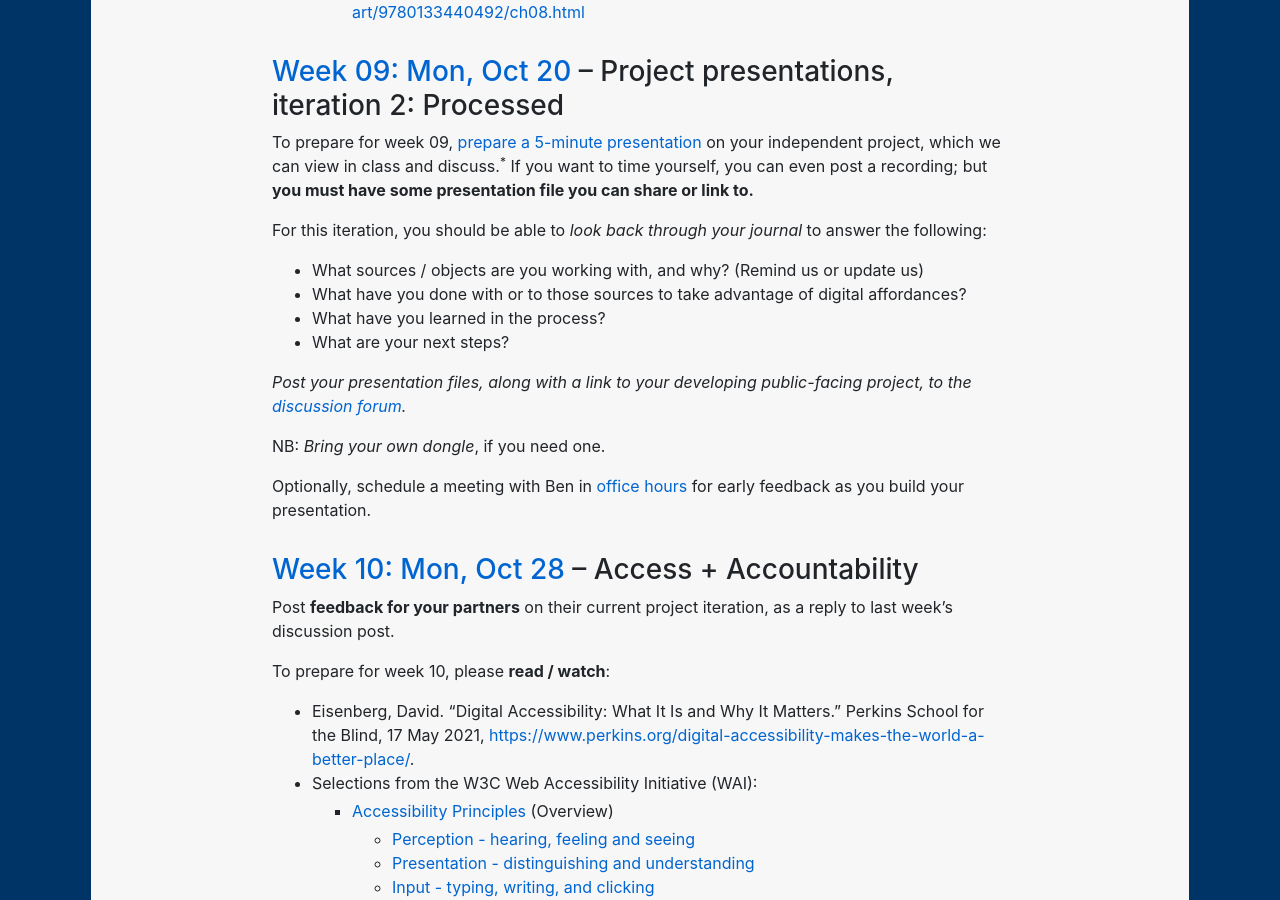
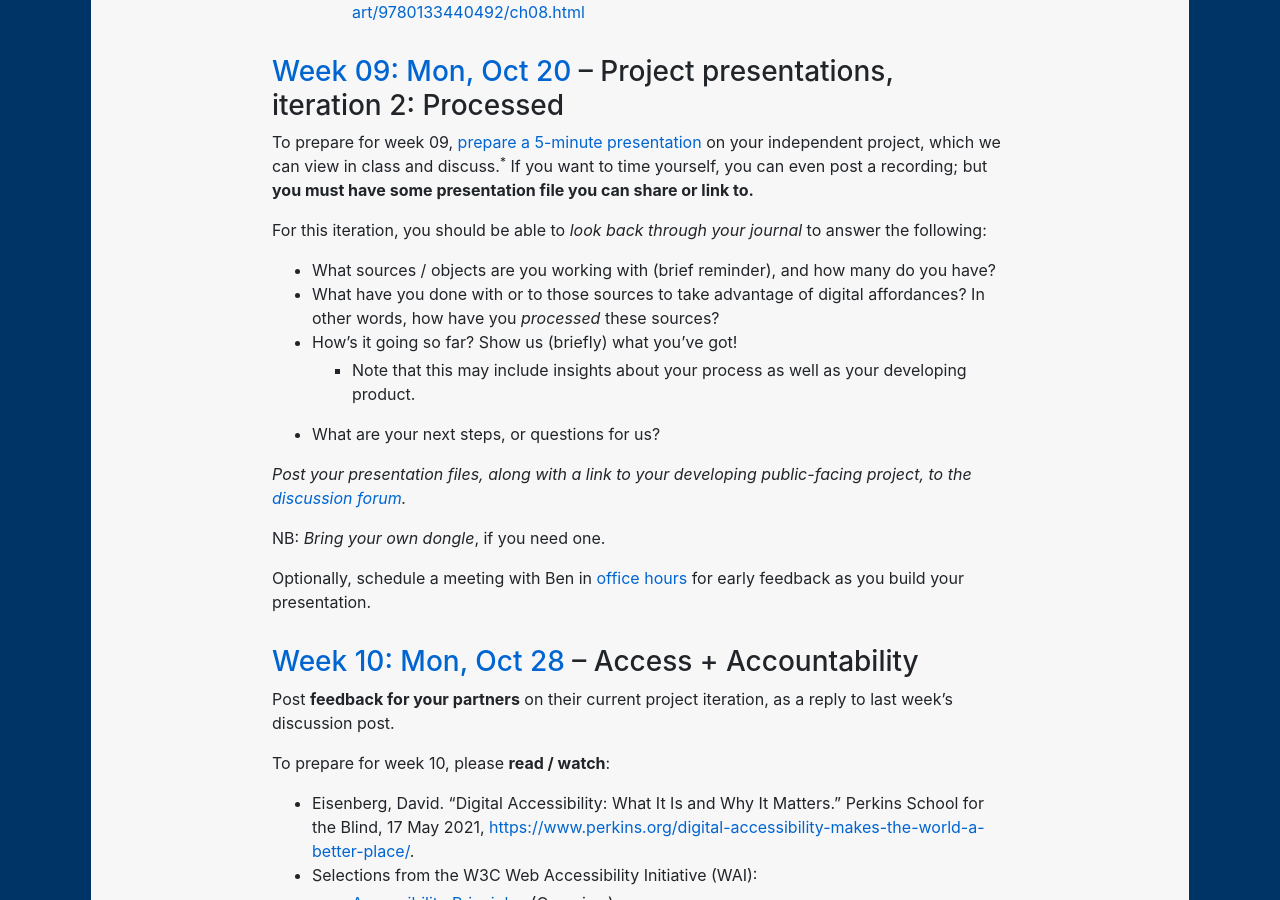
Before and after one commit to benmiller314/dsam2025fall, a Jekyll site: the page built from schedule.md, in a window 1280 px wide and 900 px high, scrolled down 7860 px. Built offline with Jekyll 4.4.1, drawn with Linux system fonts in a browser that asks for light colours; our own code applies the rules of GitHub Pages for plain Markdown files.

Commit message:
slight wording tweak for second iteration questions

```diff
--- a/schedule.md
+++ b/schedule.md
@@ -235,10 +235,11 @@ To prepare for week 09, [prepare a 5-minute presentation](projects#presentations
 
 For this iteration, you should be able to *look back through your journal* to answer the following:
 
-* What sources / objects are you working with, and why? (Remind us or update us)
-* What have you done with or to those sources to take advantage of digital affordances?
-* What have you learned in the process?
-* What are your next steps?
+* What sources / objects are you working with (brief reminder), and how many do you have?
+* What have you done with or to those sources to take advantage of digital affordances? In other words, how have you _processed_ these sources?
+* How's it going so far? Show us (briefly) what you've got!
+    - Note that this may include insights about your process as well as your developing product.
+* What are your next steps, or questions for us?
 
 *Post your presentation files, along with a link to your developing public-facing project, to the [discussion forum]({{site.repo_url}}/discussions).*
 
```
